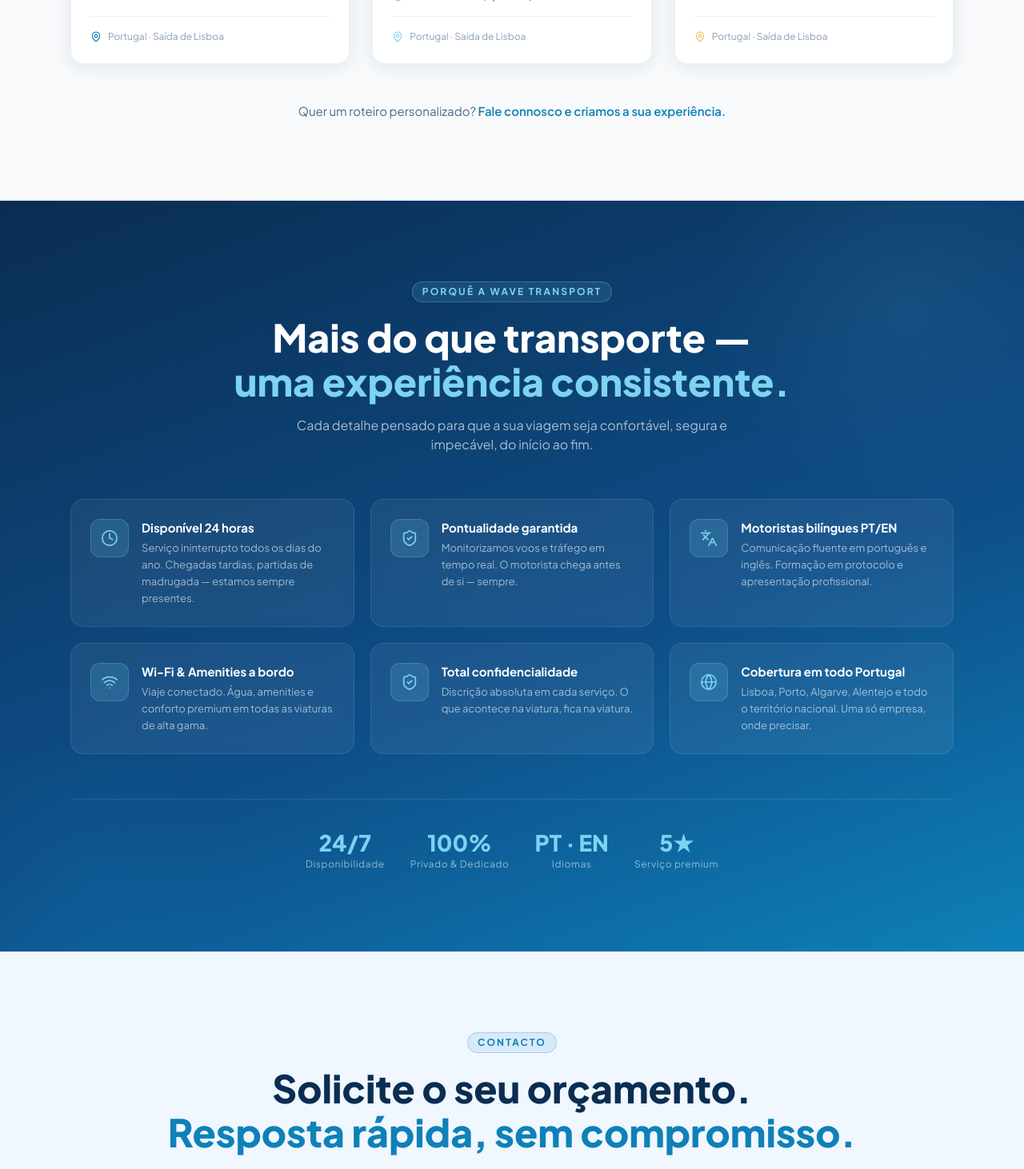
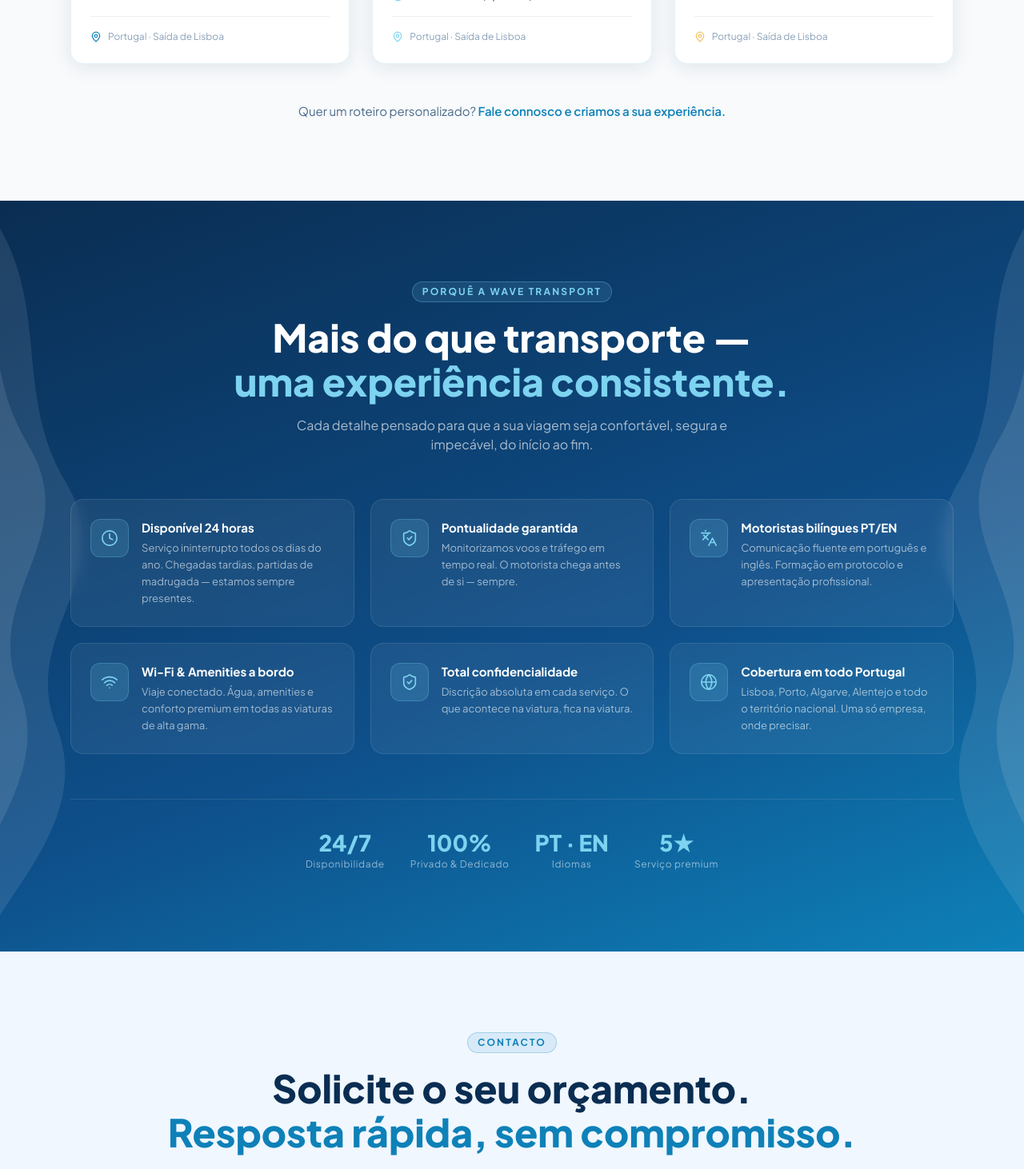
Before and after one commit to orbinetuy-alt/wavetransport, a Next.js app: page / in a window 1280 px wide. Shown: the part 3213-4675 px from the top of the page at 80% size. Built offline with nearby package versions, Linux system fonts and the light colour scheme; no server answers.

Commit message:
feat(why-wave): add organic wave blob decorations on sides

```diff
--- a/src/components/landing/WhyWaveSection.tsx
+++ b/src/components/landing/WhyWaveSection.tsx
@@ -46,29 +46,43 @@
         paddingBottom: 100,
       }}
     >
-      {/* Decorative circles */}
-      <div
+      {/* Wave blob — left */}
+      <svg
         className="pointer-events-none absolute"
-        style={{
-          width: 500,
-          height: 500,
-          borderRadius: "50%",
-          background: "radial-gradient(circle, rgba(125,211,240,0.08) 0%, transparent 70%)",
-          top: -120,
-          right: -100,
-        }}
-      />
-      <div
+        style={{ top: 0, left: 0, height: "100%", width: "auto", opacity: 0.18 }}
+        viewBox="0 0 220 800"
+        preserveAspectRatio="xMinYMid meet"
+        xmlns="http://www.w3.org/2000/svg"
+      >
+        <path
+          d="M-60,0 C20,80 -30,160 30,260 C90,360 -20,420 20,520 C60,620 -40,700 -60,800 L-200,800 L-200,0 Z"
+          fill="white"
+        />
+        <path
+          d="M-20,0 C60,100 10,200 70,300 C130,400 20,460 60,560 C100,660 0,740 -20,800 L-200,800 L-200,0 Z"
+          fill="white"
+          opacity="0.5"
+        />
+      </svg>
+
+      {/* Wave blob — right */}
+      <svg
         className="pointer-events-none absolute"
-        style={{
-          width: 350,
-          height: 350,
-          borderRadius: "50%",
-          background: "radial-gradient(circle, rgba(14,129,184,0.12) 0%, transparent 70%)",
-          bottom: -80,
-          left: -60,
-        }}
-      />
+        style={{ top: 0, right: 0, height: "100%", width: "auto", opacity: 0.18 }}
+        viewBox="0 0 220 800"
+        preserveAspectRatio="xMaxYMid meet"
+        xmlns="http://www.w3.org/2000/svg"
+      >
+        <path
+          d="M280,0 C200,80 250,160 190,260 C130,360 240,420 200,520 C160,620 260,700 280,800 L420,800 L420,0 Z"
+          fill="white"
+        />
+        <path
+          d="M240,0 C160,100 210,200 150,300 C90,400 200,460 160,560 C120,660 220,740 240,800 L420,800 L420,0 Z"
+          fill="white"
+          opacity="0.5"
+        />
+      </svg>
 
       <div className="relative z-10 max-w-6xl mx-auto px-6">
 
```
